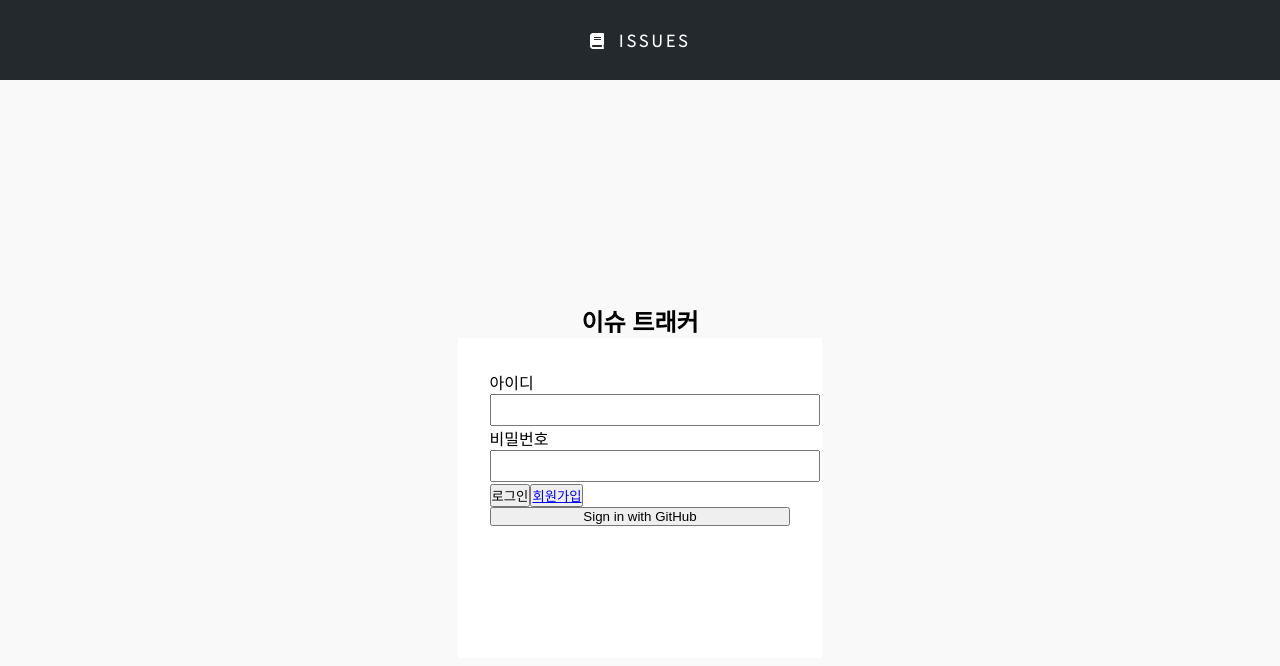
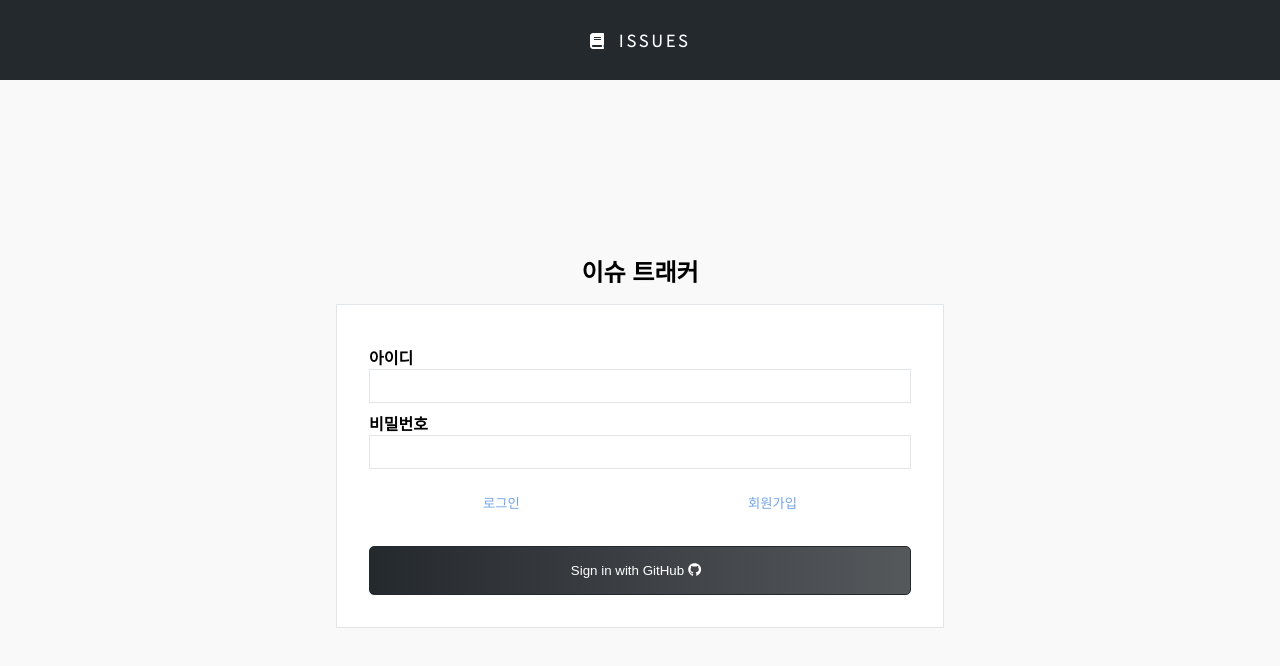
Before and after one commit to boostcamp-2020/IssueTracker-27, a React app in the folder frontend/: page /login in a window 1280 px wide. Shown: the top 666 px of the page. Built offline with nearby package versions, Linux system fonts and the light colour scheme.

Commit message:
style #6: 로그인 화면 스타일 수정
로그인 화면 스타일을 좀 예쁘게 만들어봤습니다.

```diff
--- a/frontend/src/components/LoginForm.jsx
+++ b/frontend/src/components/LoginForm.jsx
@@ -2,6 +2,67 @@ import React from 'react';
 import useInputChange from '@hooks/useInputChange';
 import { Link } from 'react-router-dom';
 import { BASE_URL } from '@api';
+
+import styled from '@emotion/styled';
+
+const FormContainer = styled.form`
+  width: 50%;
+  min-width: 350px;
+  height: 45%;
+  display: flex;
+  flex-direction: column;
+  margin-top: 1rem;
+  padding: 2rem;
+  border: 1px solid #e1e5e8;
+  background-color: #ffffff;
+
+  & label {
+    width: 100%;
+    display: block;
+    font-weight: bold;
+    margin-top: 0.5rem;
+  }
+
+  & input {
+    width: 100%;
+    height: 2rem;
+    padding: 1rem 0.5rem;
+    border: 1px solid #e1e5e8;
+  }
+
+  & .local_button_wrapper {
+    display: flex;
+    justify-content: space-around;
+    margin-top: 1.5rem;
+    & button {
+      border: none;
+      color: #72a3e7;
+      background: none;
+      cursor: pointer;
+      & a {
+        color: #72a3e7;
+        text-decoration: none;
+      }
+    }
+  }
+
+  & .github_button {
+    margin-top: auto;
+    border: 1px solid #24292e;
+    border-radius: 5px;
+    padding: 1rem 1.5rem;
+    background-size: 250%;
+    background-image: linear-gradient(to left, #a0a0a0, #24292e);
+    color: white;
+    padding-left: 1rem;
+    position: relative;
+    transition: all 0.5s linear;
+    cursor: pointer;
+    &:hover {
+      background-position: right;
+    }
+  }
+`;
 
 const LoginForm = () => {
   const [id, changeId] = useInputChange('');
@@ -12,12 +73,25 @@ const LoginForm = () => {
   };
 
   return (
-    <form>
+    <FormContainer>
       <label htmlFor='user_id'>아이디</label>
-      <input id='user_id' value={id} onChange={changeId} />
+      <input
+        id='user_id'
+        value={id}
+        onChange={changeId}
+        minLength={6}
+        maxLength={16}
+      />
       <label htmlFor='user_password'>비밀번호</label>
-      <input id='user_password' value={password} onChange={changePassword} />
-      <div>
+      <input
+        id='user_password'
+        type='password'
+        value={password}
+        onChange={changePassword}
+        minLength={6}
+        maxLength={12}
+      />
+      <div className='local_button_wrapper'>
         <button type='submit'>로그인</button>
         <button type='button'>
           <Link to='/signup'>회원가입</Link>
@@ -28,9 +102,12 @@ const LoginForm = () => {
         className='github_button'
         onClick={clickGithubLogin}
       >
-        Sign in with GitHub
+        Sign in with GitHub{' '}
+        <span>
+          <i className='fab fa-github'></i>
+        </span>
       </button>
-    </form>
+    </FormContainer>
   );
 };
 
--- a/frontend/src/pages/LoginPage.jsx
+++ b/frontend/src/pages/LoginPage.jsx
@@ -7,29 +7,8 @@ const LoginSection = styled.section`
   flex-direction: column;
   justify-content: center;
   align-items: center;
-  background-color: #f9f9f9;
-  height: 100vh;
-
-  & form {
-    width: 30%;
-    min-width: 350px;
-    height: 40%;
-    display: flex;
-    flex-direction: column;
-    padding: 2rem;
-    background-color: #ffffff;
-
-    & label {
-      width: 100%;
-      display: block;
-    }
-
-    & input {
-      width: 100%;
-      min-width: 330px;
-      height: 2rem;
-    }
-  }
+  width: 100%;
+  height: 100%;
 `;
 
 const LoginPage = () => {
```
